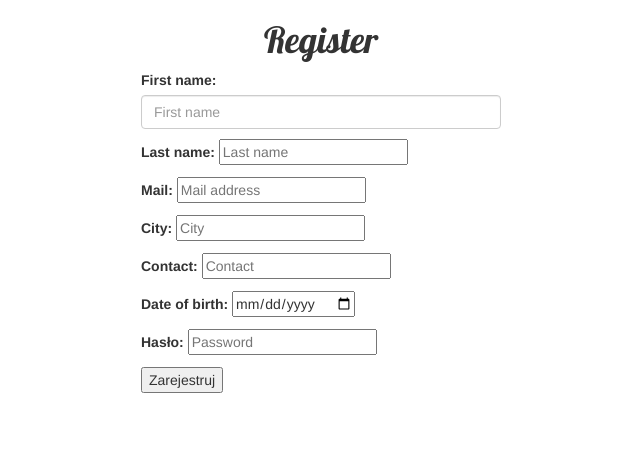
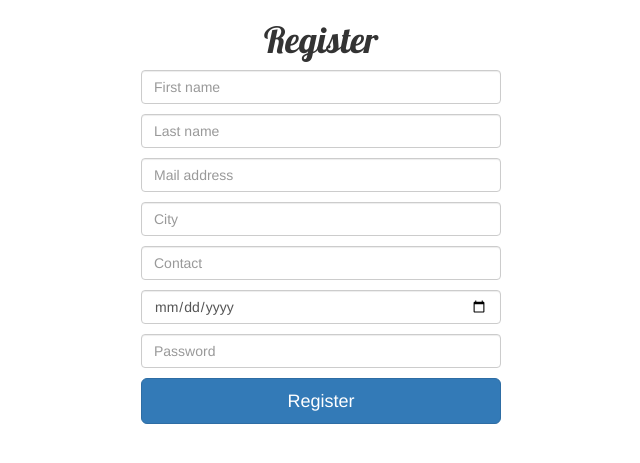
Before and after one commit to Ukasshu/pet-me-out, a Django app: page /home/register in a window 1280 px wide. Shown: the top 463 px of the page, without its empty margins (319-959 px from the left). Run offline with Django 3.2, Linux system fonts and the light colour scheme; some libraries are stand-ins or nearby versions.

Commit message:
Style of register form improved

```diff
--- a/home/forms.py
+++ b/home/forms.py
@@ -6,13 +6,13 @@ class RegisterForm(forms.Form):
     class MyDateInput(forms.DateInput): #inner class for input type date - otherwise render as text input
         input_type = 'date'
     numeric = RegexValidator(r'^\+?1?\d{9,15}$', "Phone number must be entered in the format: '+999999999'. Up to 15 digits allowed.")
-    firstName = forms.CharField(label="First name", max_length=30, widget=forms.TextInput(attrs={'placeholder': 'First name', 'class': 'form-control'}))
-    lastName = forms.CharField(label="Last name", max_length=50, widget=forms.TextInput(attrs={'placeholder': 'Last name'}))
-    mail = forms.EmailField(label="Mail", max_length=100, widget=forms.EmailInput(attrs={'placeholder': "Mail address"}))
-    city = forms.CharField(label="City", max_length=30, widget=forms.TextInput(attrs={'placeholder': 'City'}))
-    contact = forms.CharField(label = "Contact", max_length=16, validators=[numeric], widget=forms.TextInput(attrs={'placeholder': 'Contact'}))
-    dateOfBirth = forms.DateField(label="Date of birth", widget=MyDateInput(attrs={'placeholder': 'Date of birth'}))
-    password = forms.CharField(widget=forms.PasswordInput(attrs={'placeholder': 'Password'}), label="Hasło", max_length=50)
+    firstName = forms.CharField(label="", max_length=30, widget=forms.TextInput(attrs={'placeholder': 'First name', 'class': 'form-control'}))
+    lastName = forms.CharField(label="", max_length=50, widget=forms.TextInput(attrs={'placeholder': 'Last name', 'class': 'form-control'}))
+    mail = forms.EmailField(label="", max_length=100, widget=forms.EmailInput(attrs={'placeholder': "Mail address", 'class': 'form-control'}))
+    city = forms.CharField(label="", max_length=30, widget=forms.TextInput(attrs={'placeholder': 'City', 'class': 'form-control'}))
+    contact = forms.CharField(label="", max_length=16, validators=[numeric], widget=forms.TextInput(attrs={'placeholder': 'Contact', 'class': 'form-control'}))
+    dateOfBirth = forms.DateField(label="", widget=MyDateInput(attrs={'placeholder': 'Date of birth', 'class': 'form-control'}))
+    password = forms.CharField(widget=forms.PasswordInput(attrs={'placeholder': 'Password', 'class': 'form-control'}), label="", max_length=50)
 
 
 class LogInForm(forms.Form):
--- a/home/templates/home/register.html
+++ b/home/templates/home/register.html
@@ -15,7 +15,9 @@
                         {% csrf_token %}
                         {{ form.as_p }}
 
-                        <input type="submit" value="Zarejestruj">
+                        <button class="btn btn-lg btn-primary btn-block" type="submit">
+                            Register
+                        </button>
                     </form>
                 </div>
             </div>
```
